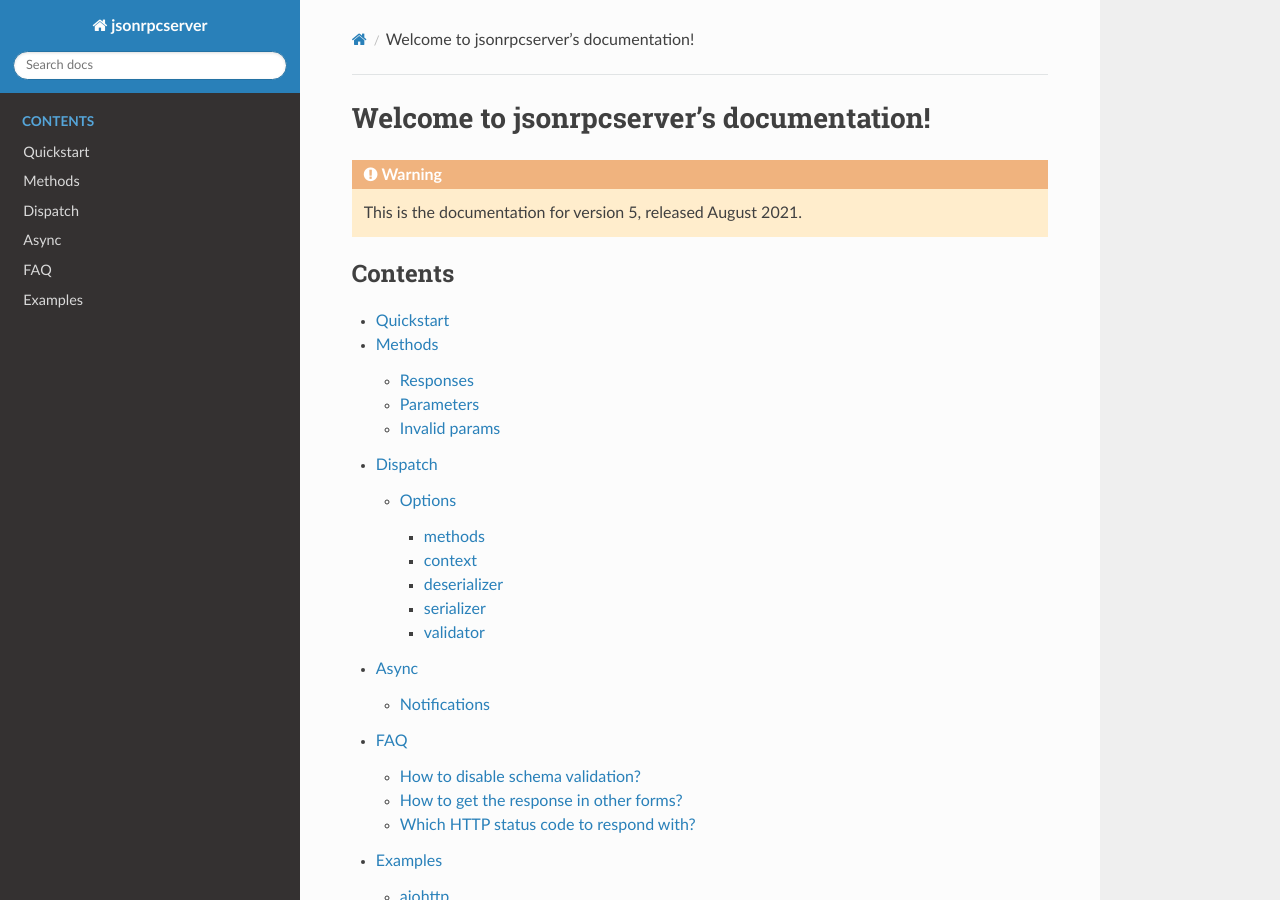
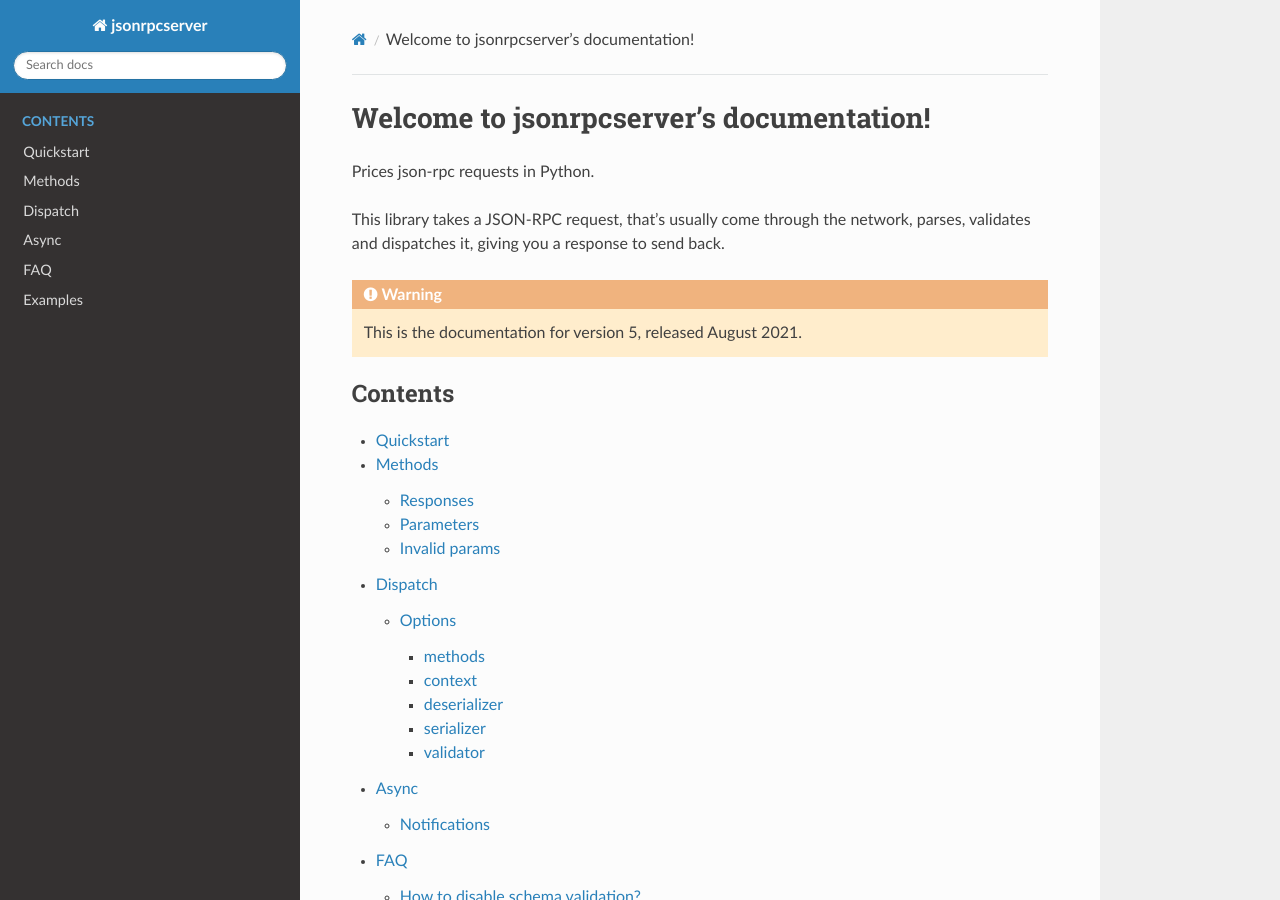
Before and after one commit to explodinglabs/jsonrpcserver, a Sphinx documentation site: the page built from docs/index.md, in a window 1280 px wide and 900 px high. Built offline with Sphinx 7.4.7 and the Read the Docs theme 2.0.0, drawn with Linux system fonts in a browser that asks for light colours.

Commit message:
Update index.md

````diff
--- a/docs/index.md
+++ b/docs/index.md
@@ -1,4 +1,8 @@
 # Welcome to jsonrpcserver's documentation!
+
+Prices json-rpc requests in Python.
+
+This library takes a JSON-RPC request, that's usually come through the network, parses, validates and dispatches it, giving you a response to send back.
 
 ```{warning}
 This is the documentation for version 5, released August 2021.
````
